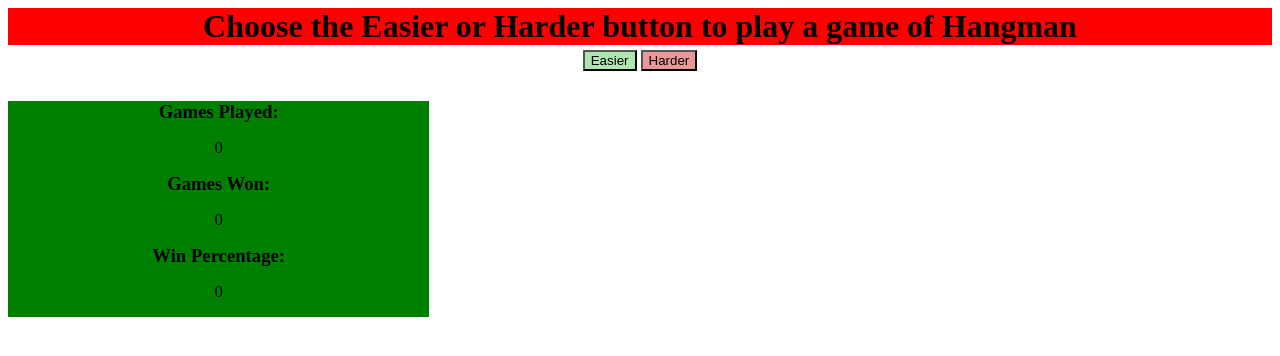
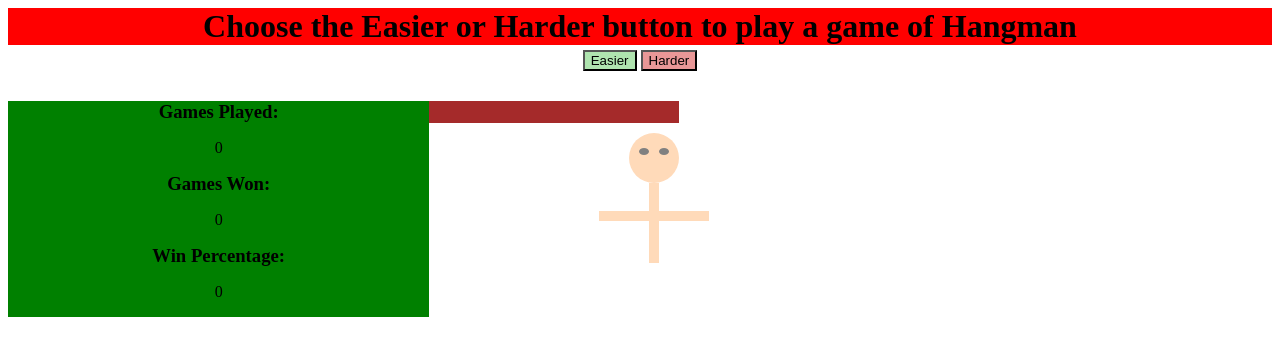
Before and after one commit to bradjd1/bradjd1.GameHangman, a plain HTML site: page index.html in a window 1280 px wide. Drawn offline with Linux system fonts and the light colour scheme.

Commit message:
working on adding picture of person to animation box

```diff
--- a/index.html
+++ b/index.html
@@ -32,11 +32,27 @@
             <h3 class='win-Pct'>Win Percentage:</h3>
             <p class='winPct'>0</p>
         </div>
-        <div class='animationBox'></div>
+        <div class='animationBox'>
+            <div class='gallows'></div>
+            <div class='head'>
+                <div class='eye'>
+                    <span class='eye lefteye'></span>
+                    <span class='eye righteye'></span>
+                </div>
+            </div>
+            <div class='torso'>
+                <div class='arm'>
+                    <span class='arm arm1'></span>
+                    <span class='arm arm2'></span>
+                </div>
+            </div>
+
+
+        </div>
     </div>
     <!-- this div defines where the word to be guessed displays -->
     <div class='word'>
-         <div></div>
+        <div></div>
     </div>
     <!-- this div shows letters available to be used for guessing -->
     <!-- <div class='availLetters'>a b c d e</div>
--- a/style.css
+++ b/style.css
@@ -28,6 +28,84 @@ body {
 .gameCounts {
     text-align: center;
     background-color: green;
+}
+.gallows {
+    height: 22px;
+    width: 250px;
+    background-color: brown;
+}
+
+.animationBox {
+    position: relative;
+}
+
+/* .animationBox {
+    margin: auto;
+    top: 0;
+    bottom: 0;
+    left: 0;
+    right: 0;
+    width: 200px;
+    height: 200px;
+} */
+
+.head {
+    height: 50px;
+    width: 50px;
+    background-color: peachpuff;
+    border-radius: 50%;
+    margin: 10px 0px 0px 200px;
+}
+
+.eye {
+    position: fixed;
+    height: 7px;
+    width: 10px;
+    /* background-color: blue; */
+    border-radius: 50%;
+}
+
+.lefteye {
+    margin: 15px 10px 5px 30px;
+    background-color: gray;
+}
+.righteye {
+    margin: 15px 15px 5px 10px;
+    background-color: gray;
+}
+
+.torso {
+    /* position: relative; */
+    height: 80px;
+    width: 10px;
+    background-color: peachpuff;
+    margin: 0px 15px 25px 220px;
+}
+
+.arm {
+    height: 10px;
+    width: 50px;
+    top: 260px;
+    left: 370px;
+    /* margin: 0px 15px 25px 10px;  */
+}
+
+.arm1 {
+    position: absolute;
+    height: 10px;
+    width: 50px;
+    background-color: peachpuff;
+    top: 110px;
+    left: 230px;
+}
+
+.arm2 {
+    position: absolute;
+    height: 10px;
+    width: 50px;
+    background-color: peachpuff;
+    top: 110px;
+    left: 170px;
 }
 
 .word {
```
